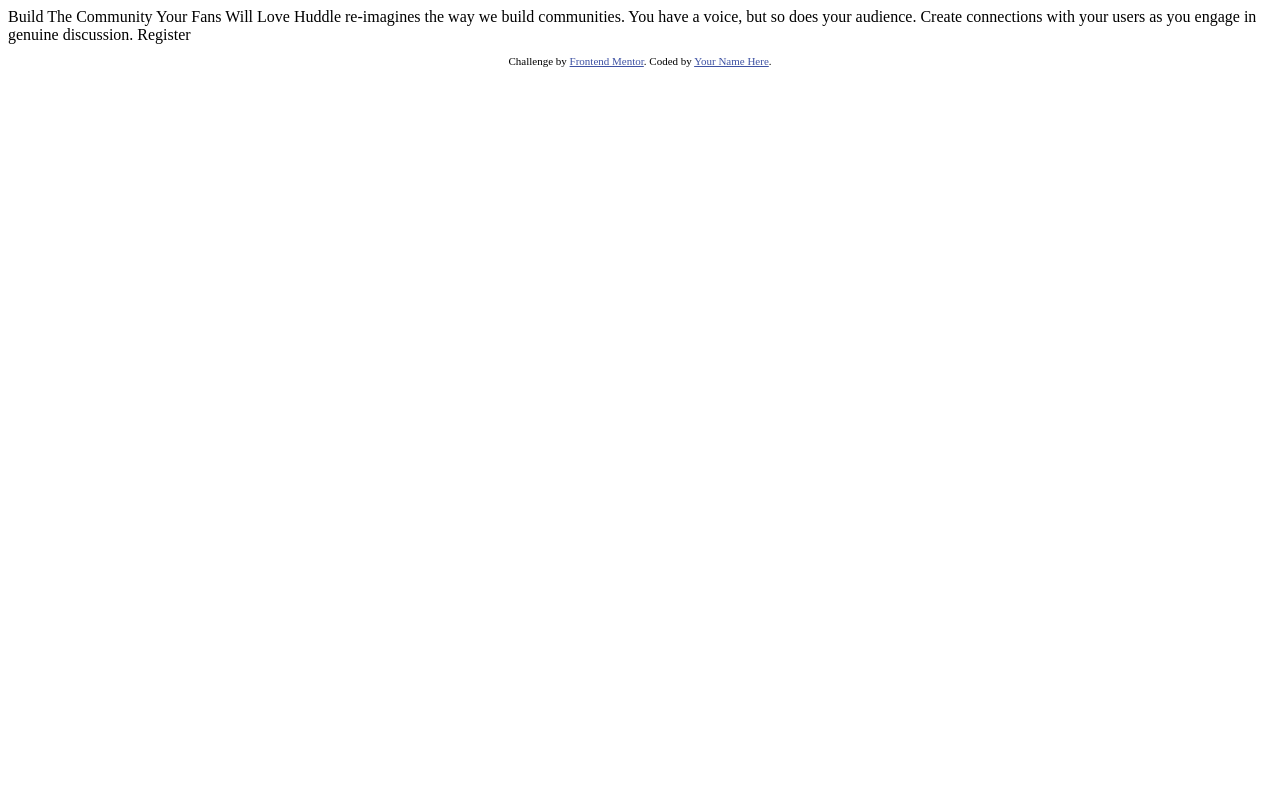
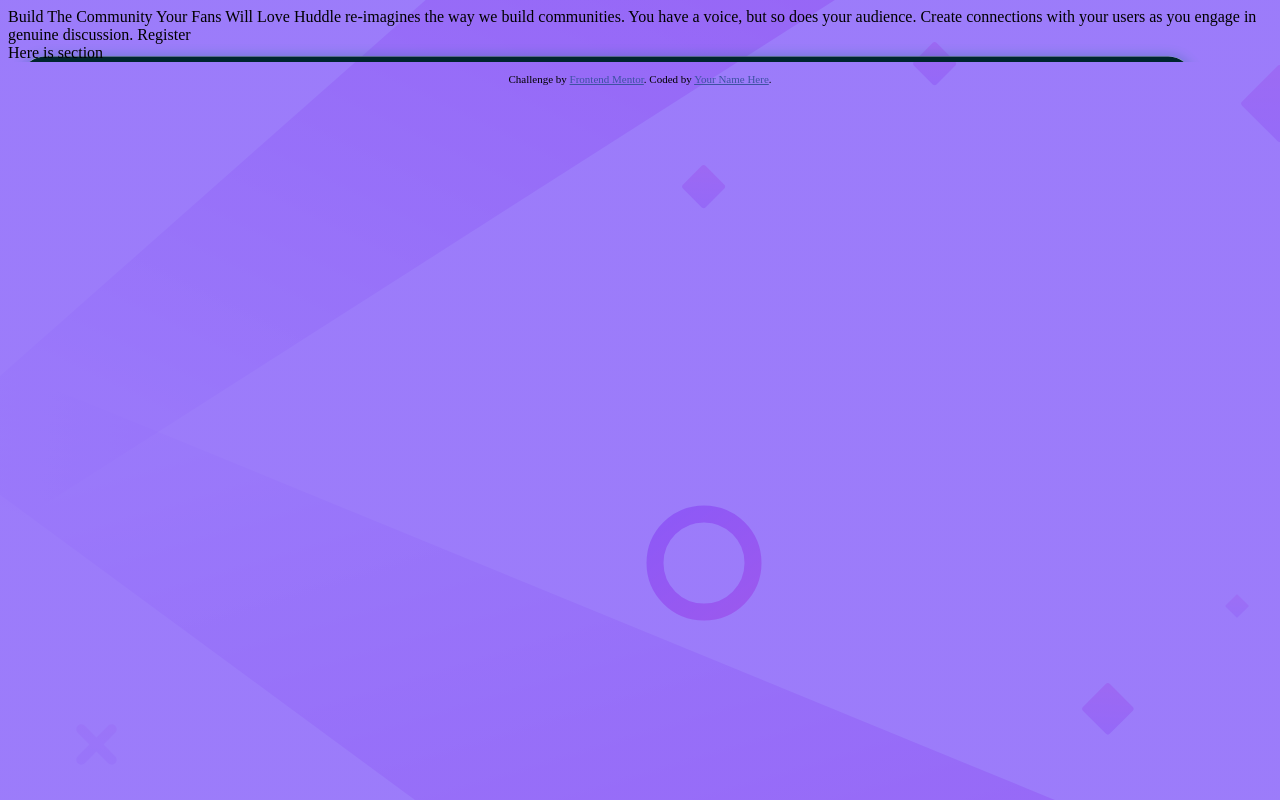
Before and after one commit to timo9939/huddle-landing-page, a plain HTML site: page index.html in a window 1280 px wide. Drawn offline with Linux system fonts and the light colour scheme.

Commit message:
background color changed to purple blue rgba 131 91 249 0.8

```diff
--- a/index.html
+++ b/index.html
@@ -7,12 +7,12 @@
   <link rel="icon" type="image/png" sizes="32x32" href="./images/favicon-32x32.png">
 
   <title>Frontend Mentor | Huddle landing page with single introductory section</title>
-
+<link rel="stylesheet" href="style.css">
   <!-- Feel free to remove these styles or customise in your own stylesheet 👍 -->
-  <style>
+  <!-- <style>
     .attribution { font-size: 11px; text-align: center; }
     .attribution a { color: hsl(228, 45%, 44%); }
-  </style>
+  </style> -->
 </head>
 <body>
 
@@ -23,6 +23,11 @@
 
   Register
 
+
+  <section>
+    Here is section
+  </section>
+
   <footer>
     <p class="attribution">
       Challenge by <a href="https://www.frontendmentor.io?ref=challenge" target="_blank">Frontend Mentor</a>.
--- /dev/null
+++ b/style.css
@@ -0,0 +1,15 @@
+.attribution { font-size: 11px; text-align: center; }
+    .attribution a { color: hsl(228, 45%, 44%); }
+
+
+    body{
+        background-image:linear-gradient(rgba(131, 91, 249, 0.8),rgba(131, 91, 249, 0.8)), url(./images/bg-desktop.svg);
+
+
+
+    }
+
+    section{
+        background-image: url(./images/illustration-mockups.svg);
+        background-size: cover;
+    }
```
